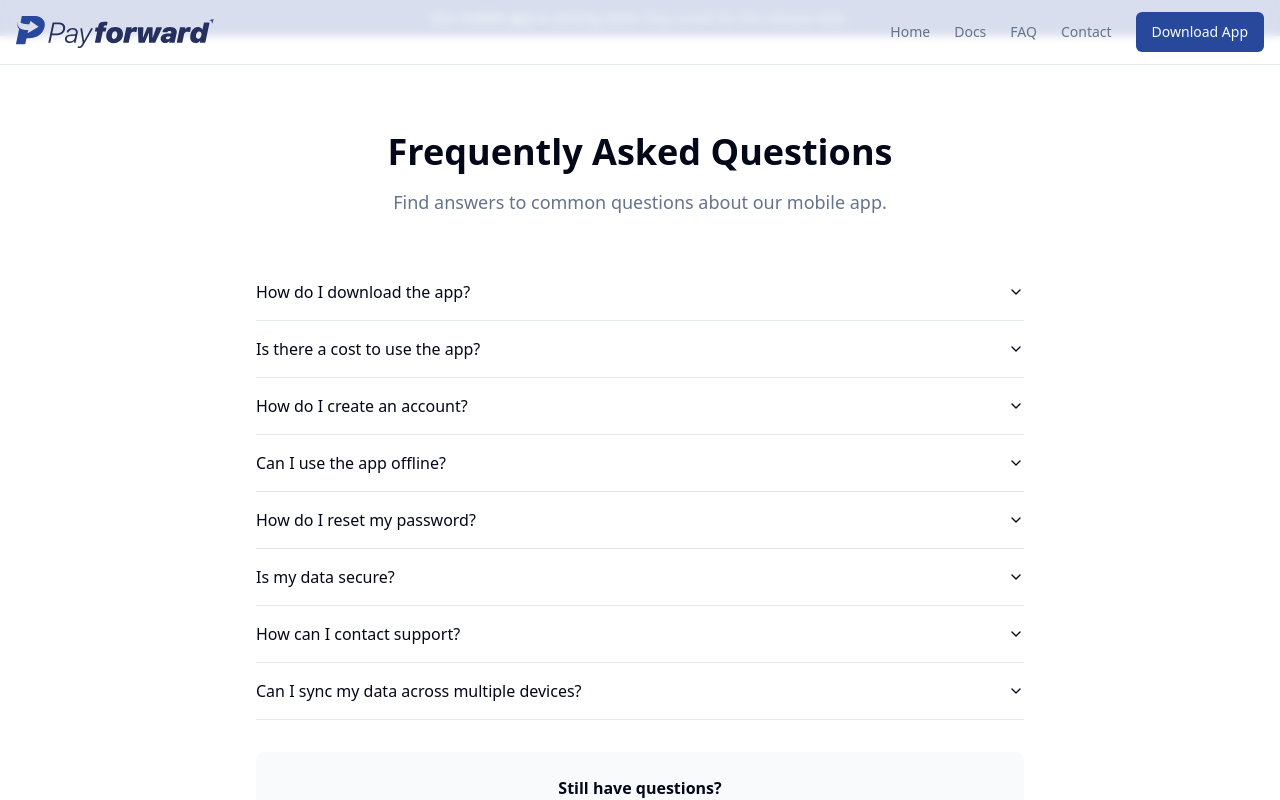
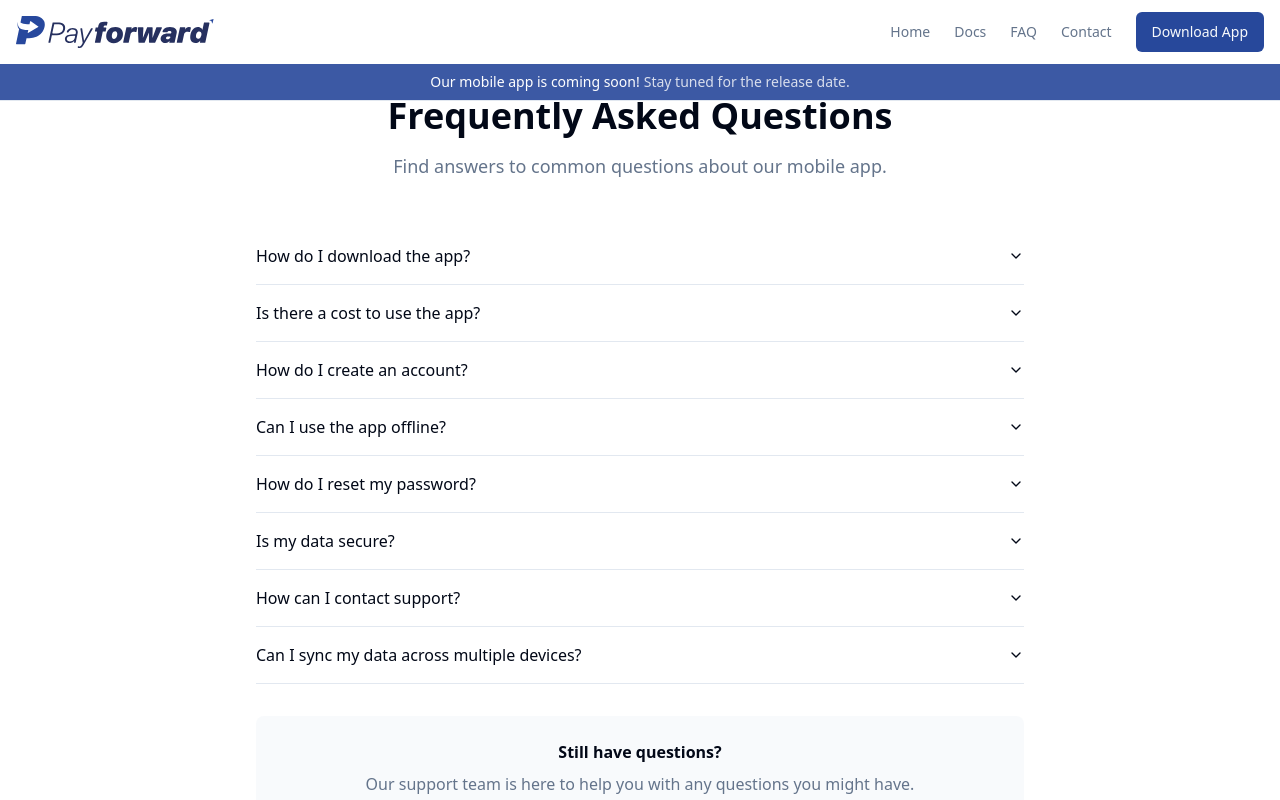
Before and after one commit to samirg1/payforward-web, a React (Vite) app: page /faq in a window 1280 px wide. Shown: the top 800 px of the page. Built offline with nearby package versions, Linux system fonts and the light colour scheme.

Commit message:
Fix: Move coming soon banner
Move the coming soon banner to the bottom of the header.

```diff
--- a/src/components/MainNav.tsx
+++ b/src/components/MainNav.tsx
@@ -23,8 +23,6 @@ const MainNav = () => {
   };
 
   return (
-    <>
-      <ComingSoonBanner />
     <header className="fixed w-full bg-background/80 backdrop-blur-sm z-50 border-b">
       <div className="container mx-auto px-4 flex items-center justify-between h-16">
         <Link to="/" className="flex items-center space-x-2">
@@ -76,13 +74,15 @@ const MainNav = () => {
         </div>
       )}
 
+      {/* Coming Soon Banner - Moved to bottom of header */}
+      <ComingSoonBanner />
+
       {/* Download Dialog */}
       <DownloadDialog
         open={showDownloadDialog}
         onOpenChange={setShowDownloadDialog}
       />
     </header>
-    </>
   );
 };
 
```
Lines whose indentation alone changed are shown as unchanged.
